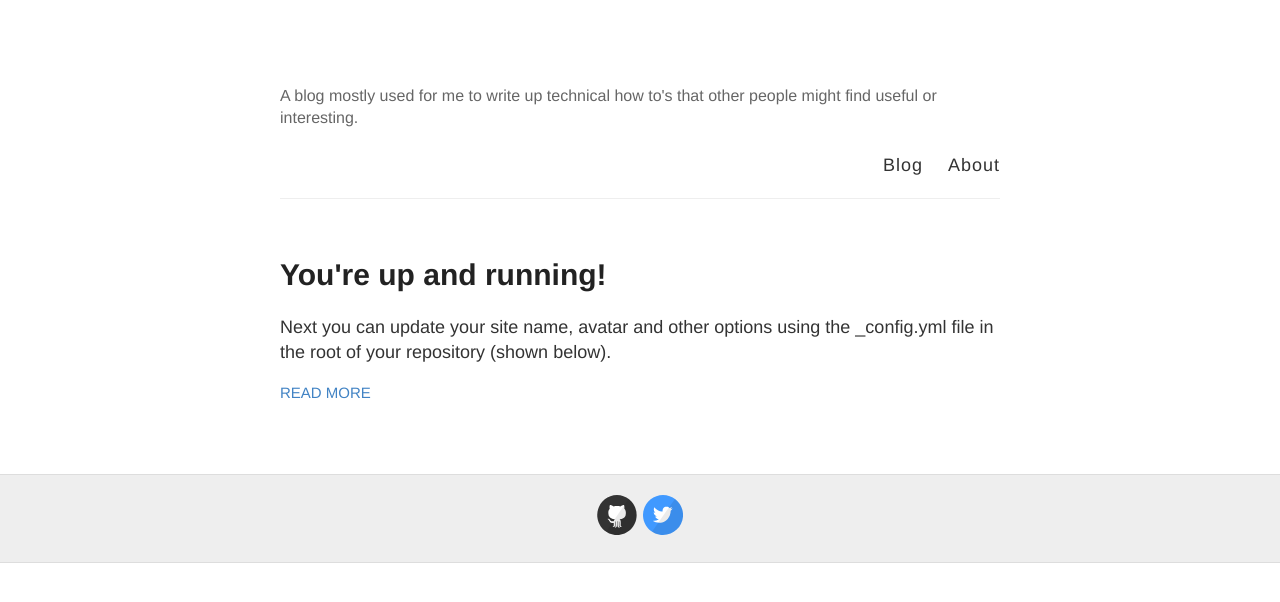
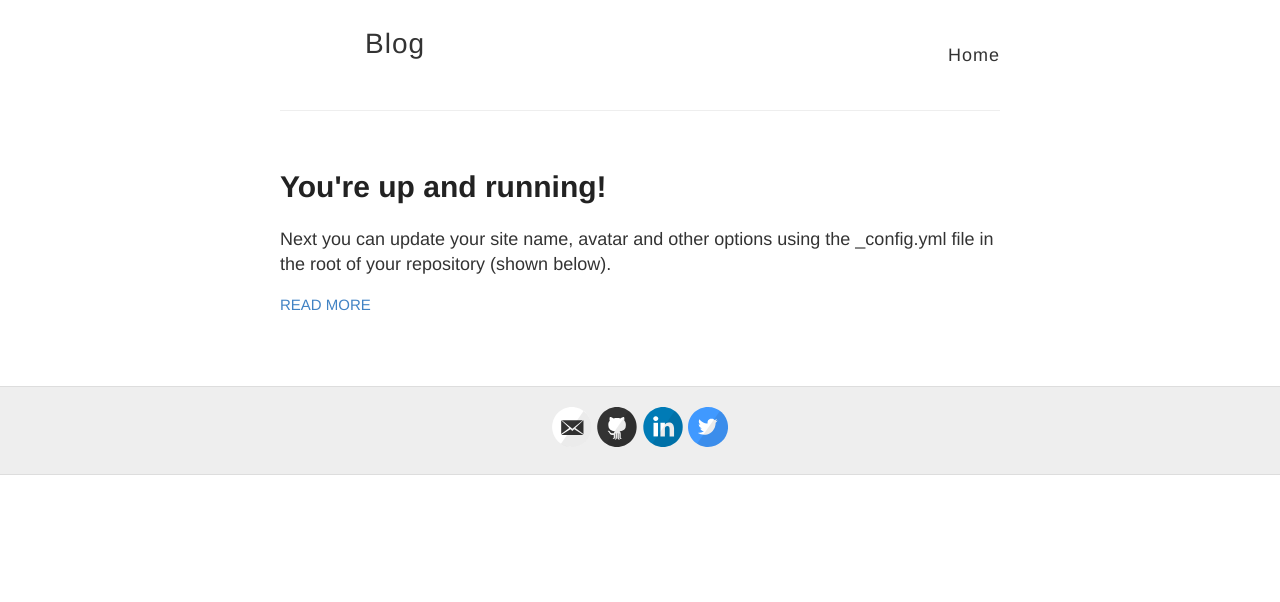
Before and after one commit to Samuel1989/Samuel1989.github.io, a Jekyll site: the page built from blog.html, in a window 1280 px wide. Shown: the top 602 px of the page. Built offline with Jekyll 4.4.1, drawn with Linux system fonts in a browser that asks for light colours.

Commit message:
edit default template

```diff
--- a/_config.yml
+++ b/_config.yml
@@ -3,10 +3,10 @@
 #
 
 # Name of your site (displayed in the header)
-name:
+name: Blog
 
 # Short bio or description (displayed in the header)
-description: A blog mostly used for me to write up technical how to's that other people might find useful or interesting.
+description:
 
 # URL of your avatar or profile pic (you could use your GitHub profile pic)
 avatar:
@@ -18,15 +18,15 @@ avatar:
 # Includes an icon in the footer for each username you enter
 footer-links:
   dribbble:
-  email:
+  email: samuelodonnell89@gmail.com
   facebook:
   flickr:
-  github: barryclark/jekyll-now
+  github: https://github.com/Samuel1989
   instagram:
-  linkedin:
+  linkedin: https://www.linkedin.com/in/samuel-o-donnell-129a9133/
   pinterest:
   rss: # just type anything here for a working RSS icon
-  twitter: jekyllrb
+  twitter: https://twitter.com/samodonnell89
   stackoverflow: # your stackoverflow profile, e.g. "users/50476/bart-kiers"
   youtube: # channel/<your_long_string> or user/<user-name>
   googleplus: # anything in your profile username that comes after plus.google.com/
--- a/_layouts/default.html
+++ b/_layouts/default.html
@@ -27,8 +27,7 @@
           </div>
 
           <nav>
-            <a href="{{ site.baseurl }}/">Blog</a>
-            <a href="{{ site.baseurl }}/about">About</a>
+            <a href="{{ site.baseurl }}/">Home</a>
           </nav>
         </header>
       </div>
```
